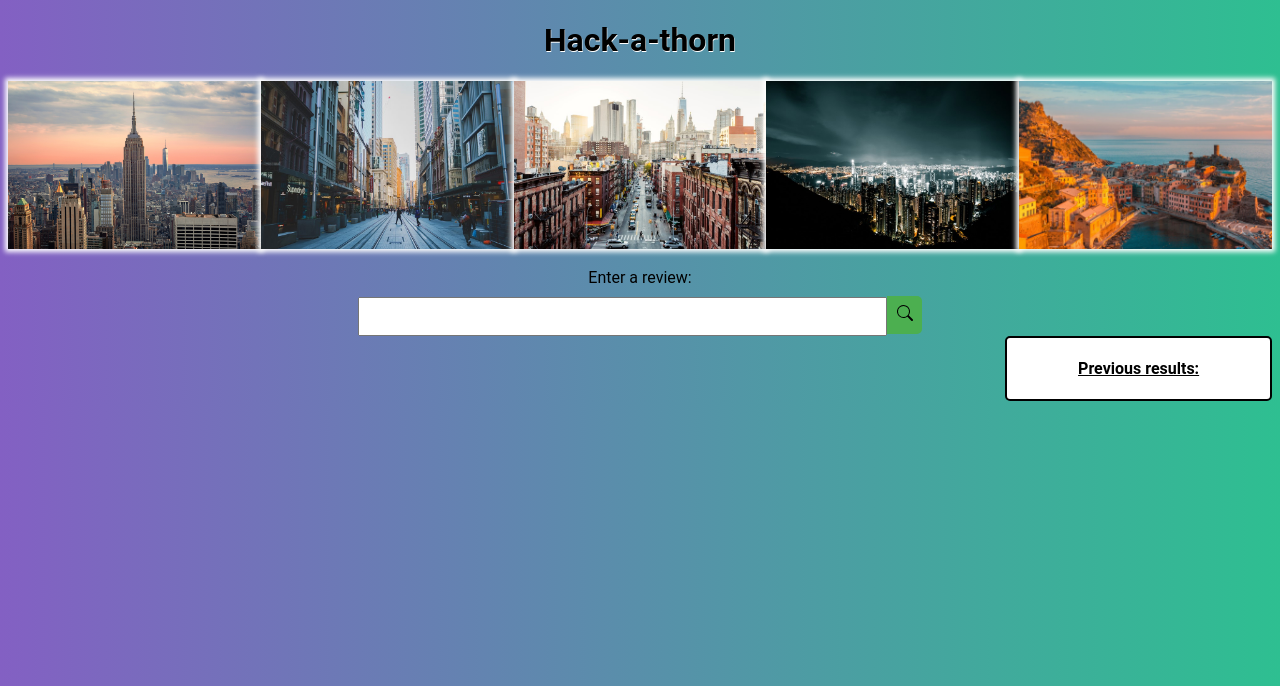
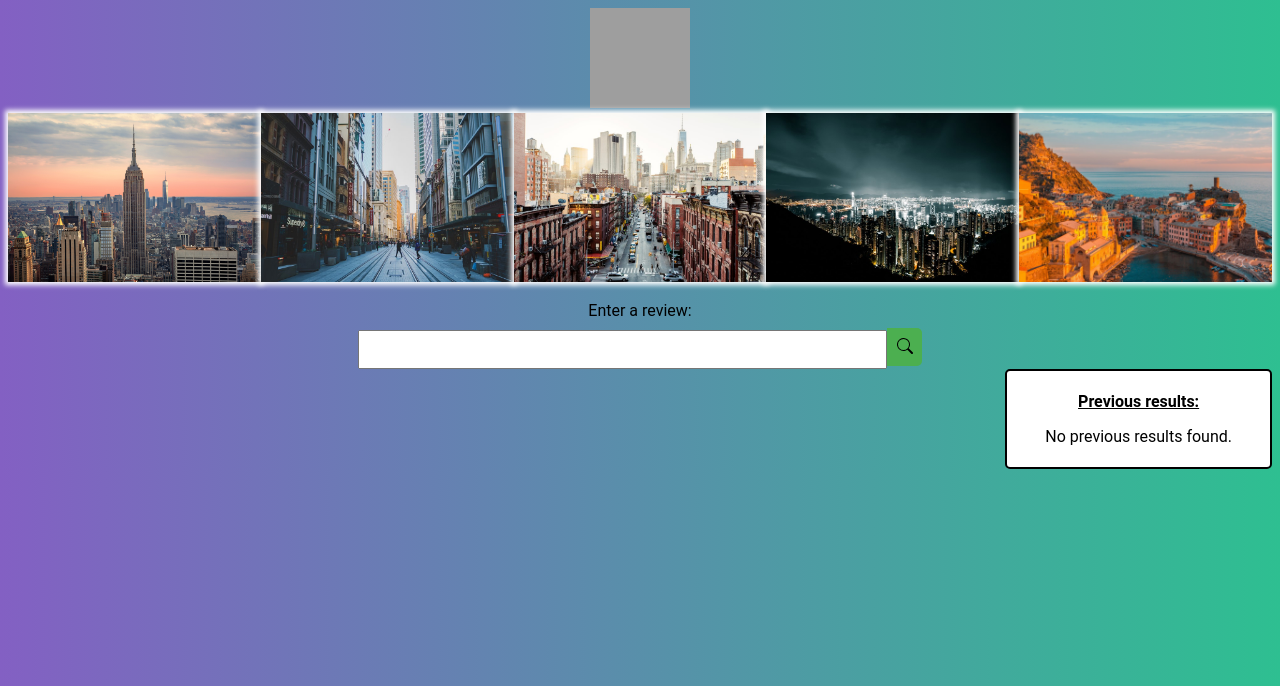
Before and after one commit to FundayStrike/Hack-a-thorn, a Flask app: page / in a window 1280 px wide. Shown: the top 686 px of the page. Run offline with Flask 3, Linux system fonts and the light colour scheme; grey boxes are pictures that could not be loaded.

Commit message:
Added minor changes

```diff
--- a/templates/index.html
+++ b/templates/index.html
@@ -4,11 +4,11 @@
     <meta charset="UTF-8">
     <meta http-equiv="X-UA-Compatible" content="IE=edge">
     <meta name="viewport" content="width=device-width, initial-scale=1.0">
-    <title>Hack-a-thorn</title>
+    <title>SwiftVoyager</title>
     <link rel="stylesheet" href="{{url_for('static', filename='styles.css')}}"/>
 </head>
 <body>
-    <h1>Hack-a-thorn</h1>
+    <img src="../static/webapp_icon.png" img="icon" width="100px" height="100px" style="margin-left: auto; margin-right: auto; display: block; margin-bottom: 5px;"/>
     <div id="image-container">
         <img src="../static/city_img1.jpg" alt="city image 1"
         ><img src="../static/city_img2.jpg" alt="city image 2"
@@ -45,6 +45,9 @@
             {{prev_text[i]}}
         </div>
         {% endfor %}
+        {% if not len_loop %}
+            <p style="text-align: center;">No previous results found.</p>
+        {% endif %}
     </div>
         {% if get_pred %}
             <div id="pred">
```
